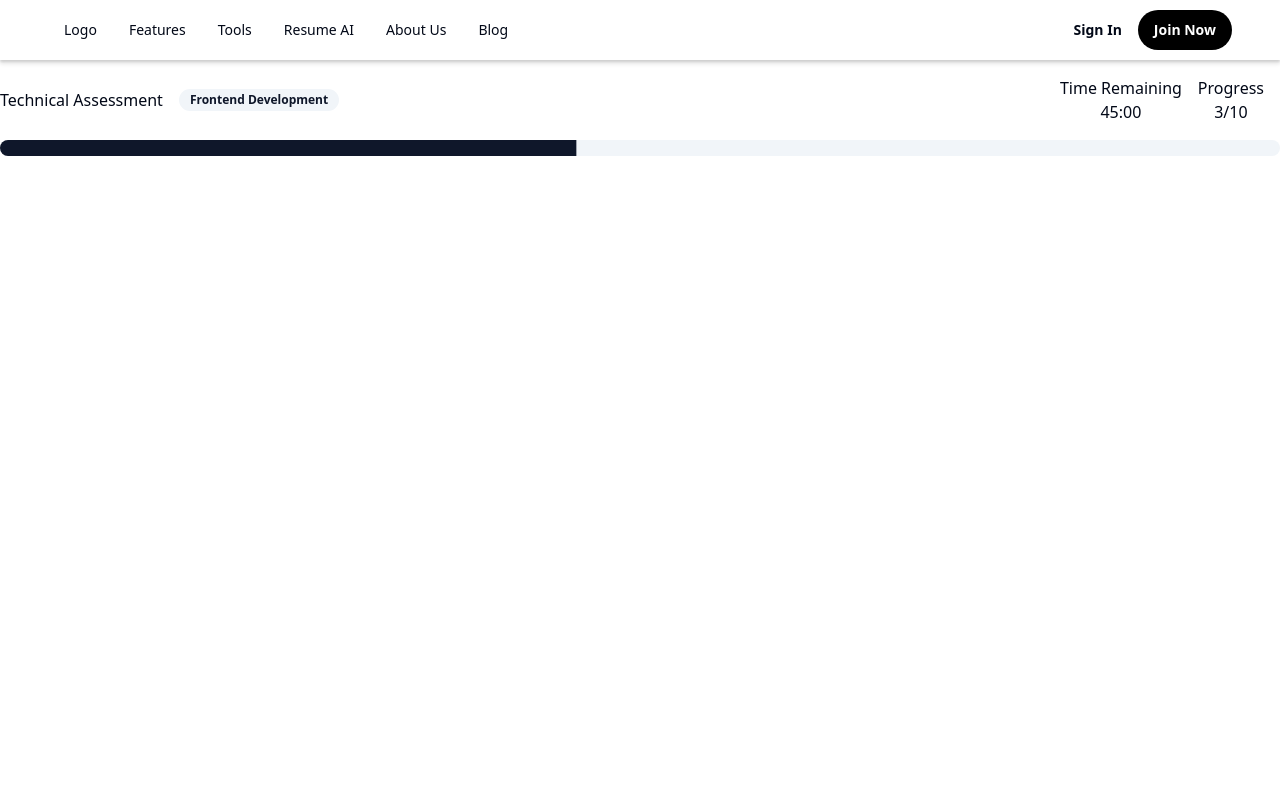
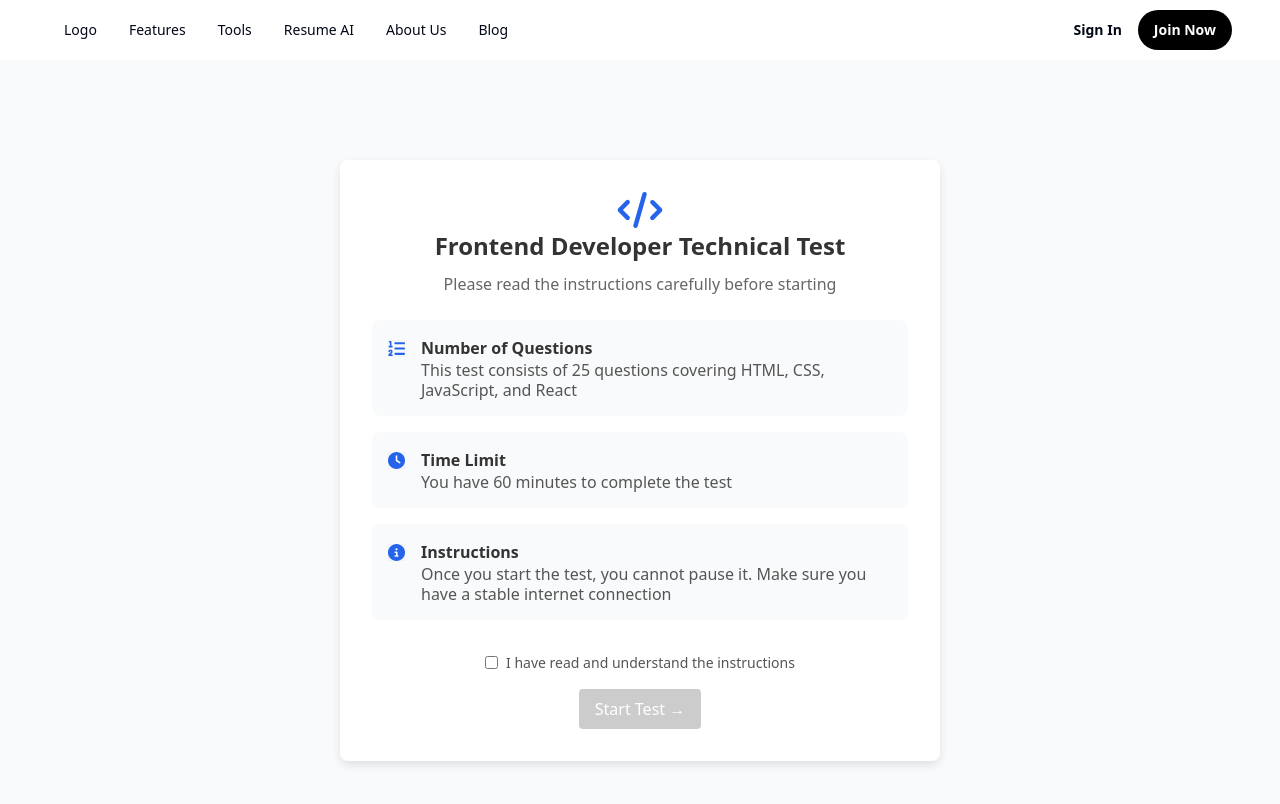
Before and after one commit to azinuddinazlani/kopipes-frontend, a Vue app: page /assessment in a window 1280 px wide. Shown: the top 804 px of the page. Built offline with nearby package versions, Linux system fonts and the light colour scheme.

Commit message:
routing start test

```diff
--- a/src/views/AssessmentView.vue
+++ b/src/views/AssessmentView.vue
@@ -1,11 +1,11 @@
 <template>
   <div class="wrapper">
-    <AssessmentProgress />
+    <StartTest />
   </div>
 </template>
 
 <script setup>
-import AssessmentProgress from '@/components/AssessmentProgress.vue'
+import StartTest from '@/components/StartTest.vue'
 </script>
 
 <style lang="scss"></style>
```
